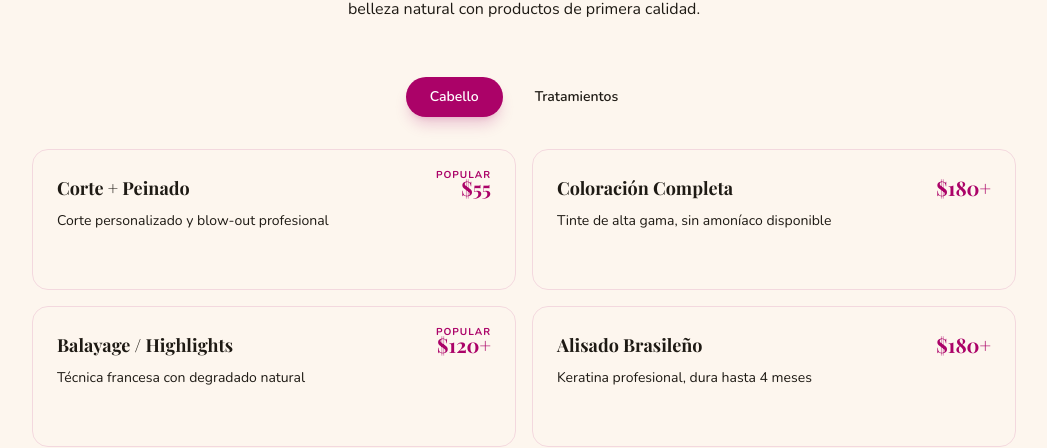
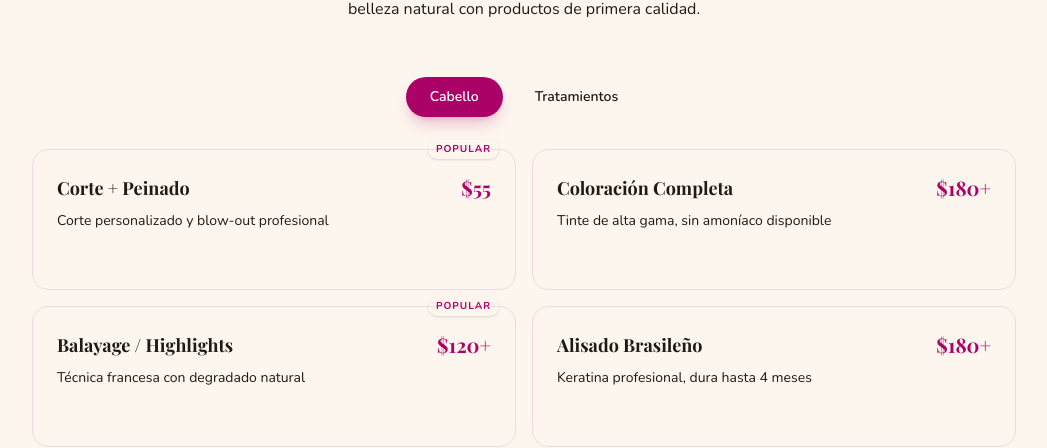
Before and after one commit to julioayalalopez89/305hairstyle_web, a React (Vite) app: page / in a window 1280 px wide. Shown: the part 2092-2540 px from the top of the page, without its empty margins (116-1163 px from the left). Built offline with nearby package versions, Linux system fonts and the light colour scheme; a web font is replaced by a local one.

Commit message:
fix: la etiqueta Popular ya no tapa el precio
Co-Authored-By: Claude Opus 5.5 <noreply@anthropic.com>

```diff
--- a/src/app/App.tsx
+++ b/src/app/App.tsx
@@ -404,7 +404,7 @@ export default function App() {
                 className="group relative bg-card rounded-2xl p-6 border border-border hover:border-[#AB0268]/30 hover:shadow-lg hover:shadow-[#AB0268]/5 transition-all duration-300 cursor-pointer"
               >
                 {item.popular && (
-                  <span className="absolute top-4 right-4 text-[10px] uppercase tracking-widest font-bold text-[#AB0268] bg-secondary px-2 py-0.5 rounded-full">
+                  <span className="absolute -top-2.5 right-4 shadow-sm text-[10px] uppercase tracking-widest font-bold text-[#AB0268] bg-secondary px-2 py-0.5 rounded-full">
                     Popular
                   </span>
                 )}
```
